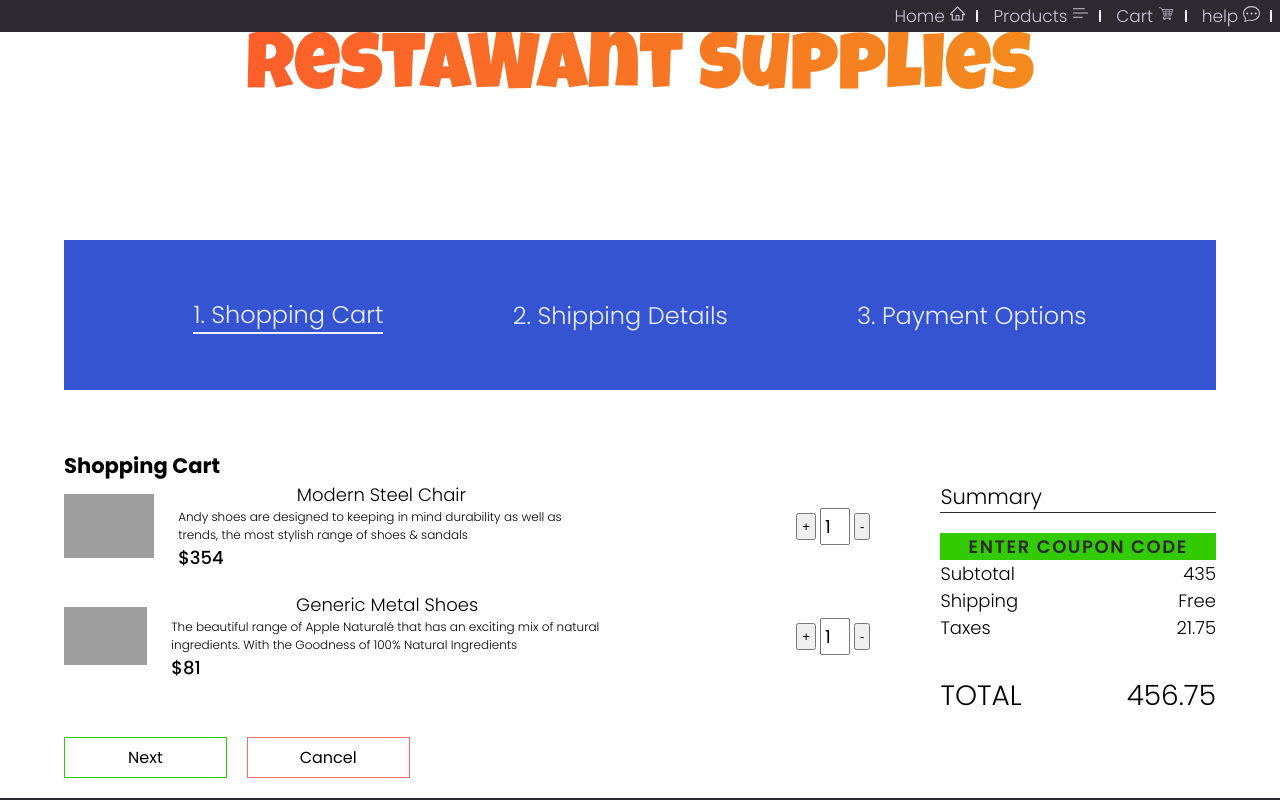
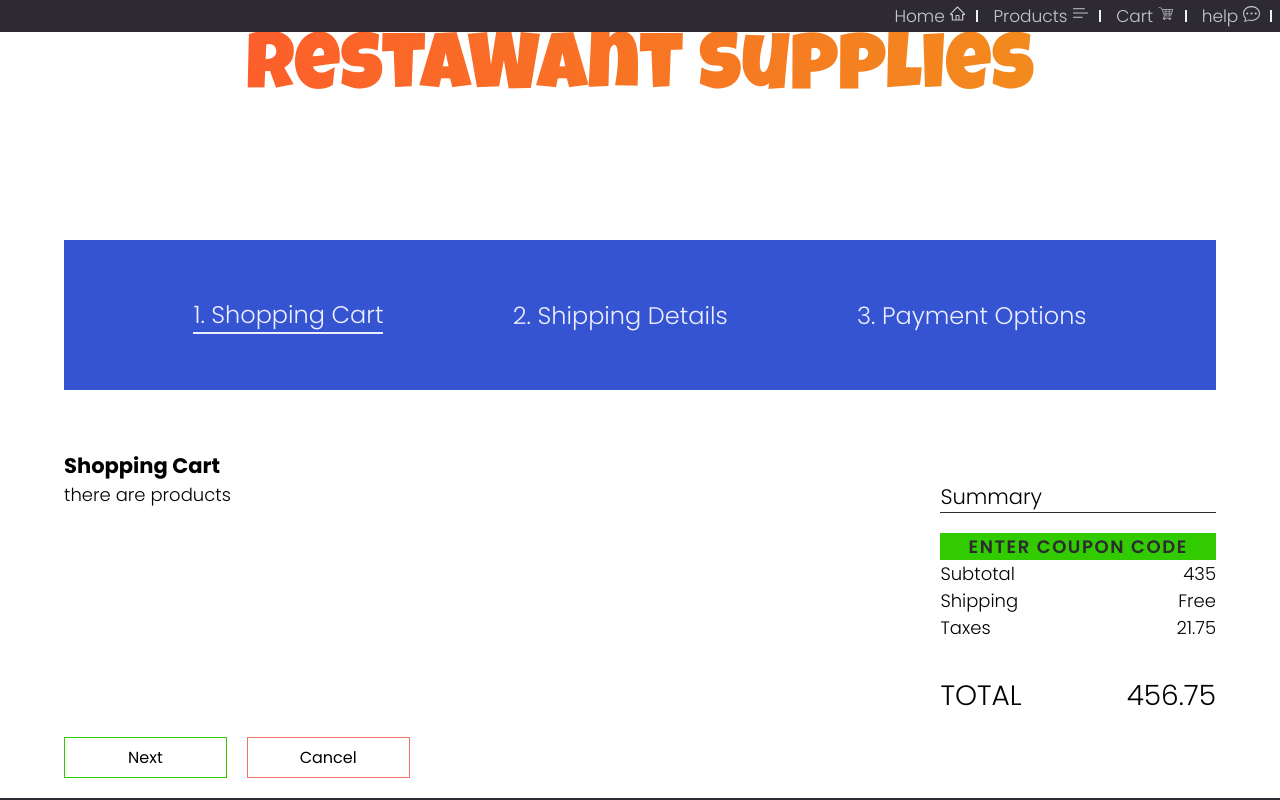
Before and after one commit to SAMURAIM0SES/GraceShopperFrontEnd, a React (Create React App) app: page /cart in a window 1280 px wide. Shown: the top 800 px of the page. Built offline with nearby package versions, Linux system fonts and the light colour scheme; grey boxes are pictures that could not be loaded.

Commit message:
working on buying products

```diff
--- a/src/components/CardPrducts.module.css
+++ b/src/components/CardPrducts.module.css
@@ -29,6 +29,7 @@
   align-items: center;
   margin-bottom: 2rem;
   gap: 10px;
+  border: 2px solid tomato;
 }
 
 .cart-product-image {
--- a/src/components/CardProducts.js
+++ b/src/components/CardProducts.js
@@ -24,12 +24,12 @@ const CardProducts = (props) => {
   };
 
   return (
-    <>
+    <div>
       {showProduct && (
         <div className={classes['cart-body-shopping']}>
           <div className={classes['cart-shopping-products']}>
             <div className={classes['cart-product-image']}>
-              <img src={`${faker.image.food(340, 240)}`} alt="random" />
+              <img src={`${faker.image.food(340, 240, true)}`} alt="random" />
             </div>
             <div className={classes['cart-product-description']}>
               <h4>{name}</h4>
@@ -48,7 +48,7 @@ const CardProducts = (props) => {
           </div>
         </div>
       )}
-    </>
+    </div>
   );
 };
 
--- a/src/components/Cart.js
+++ b/src/components/Cart.js
@@ -4,6 +4,7 @@ import classes from './Cart.module.css';
 import CardProducts from './CardProducts';
 import { useNavigate } from 'react-router-dom';
 import { nanoid } from 'nanoid';
+import { getCurrentData } from './../utils/auth';
 
 const { faker } = require('@faker-js/faker');
 
@@ -25,7 +26,10 @@ const DUMMY_PRODUCTS = [
 const Cart = () => {
   const [total, setTotal] = useState(0);
   const [taxes, setTaxes] = useState(0);
+  const [cartProducts, setCartproducts] = useState([]);
   const navigate = useNavigate();
+
+  const cartStoraged = getCurrentData('cart');
 
   const nextNavigateHandler = () => {
     navigate('/shipping');
@@ -39,10 +43,11 @@ const Cart = () => {
 
   useEffect(() => {
     totalCost(DUMMY_PRODUCTS);
+    setCartproducts(cartStoraged);
   }, [total]);
 
   const totalSumProducts = (sumProd) => {
-    console.log(sumProd);
+    console.log('here');
   };
 
   totalSumProducts();
@@ -59,7 +64,8 @@ const Cart = () => {
           <h3>Shopping Cart</h3>
           <div className={classes['cart-body']}>
             <div>
-              {DUMMY_PRODUCTS.map((prod) => {
+              {cartProducts ? (
+                cartProducts.map((prod) => {
                   return (
                     <CardProducts
                       key={nanoid()}
@@ -69,7 +75,10 @@ const Cart = () => {
                       onTotalSum={totalSumProducts}
                     />
                   );
-              })}
+                })
+              ) : (
+                <p>there are products</p>
+              )}
             </div>
 
             {/* <CardProducts data={DUMMY_PRODUCTS} /> */}
--- a/src/components/CategoryProducts.js
+++ b/src/components/CategoryProducts.js
@@ -47,12 +47,18 @@ const CategoryProducts = () => {
       const newProduct = { ...product, quantity: 1 };
       setSingleProduct(newProduct);
       const productAdded = [];
+      const isProductInCart = cart.find((prod) => prod.id === newProduct.id);
+      if (isProductInCart) {
+        return;
+      }
       productAdded.push(newProduct);
       if (productAdded.length) {
-        setCart(productAdded);
+        setCart((prev) => [...prev, ...productAdded]);
       }
     }
-    console.log(cart);
+    if (cart.length) {
+      storeCurrentData('cart', cart);
+    }
   };
 
   return (
@@ -71,10 +77,7 @@ const CategoryProducts = () => {
               <div className={classes['product-card']} key={nanoid()}>
                 <div className={classes['product-card-img']}>
                   <h4>{prod.name}</h4>
-                  <img
-                    src={`${faker.image.food(640, 480, true)}`}
-                    alt="random"
-                  />
+                  <img src={`${faker.image.food(640, 480)}`} alt="random" />
                 </div>
                 <div className={classes['product-card-info']}>
                   <p className={classes['product-card-description']}>
--- a/src/components/Home.js
+++ b/src/components/Home.js
@@ -6,21 +6,14 @@ import Login from './Login';
 import FeatureProducts from './FeatureProducts';
 import { BsSearch } from 'react-icons/bs';
 import { useNavigate } from 'react-router-dom';
-import { storeCurrentData, getCurrentData } from './../utils/auth';
 
 const { faker } = require('@faker-js/faker');
 
 //https://graceshopperbackend.herokuapp.com/
-// npm install react-icons --save
 
 const Home = () => {
   const navigate = useNavigate();
   const [userLogged, setUserLogged] = useState('');
-  const cart = getCurrentData('cart');
-
-  if (!cart) {
-    storeCurrentData('cart', []);
-  }
 
   const shopHandler = () => {
     navigate('/products');
```
Lines whose indentation alone changed are shown as unchanged.
